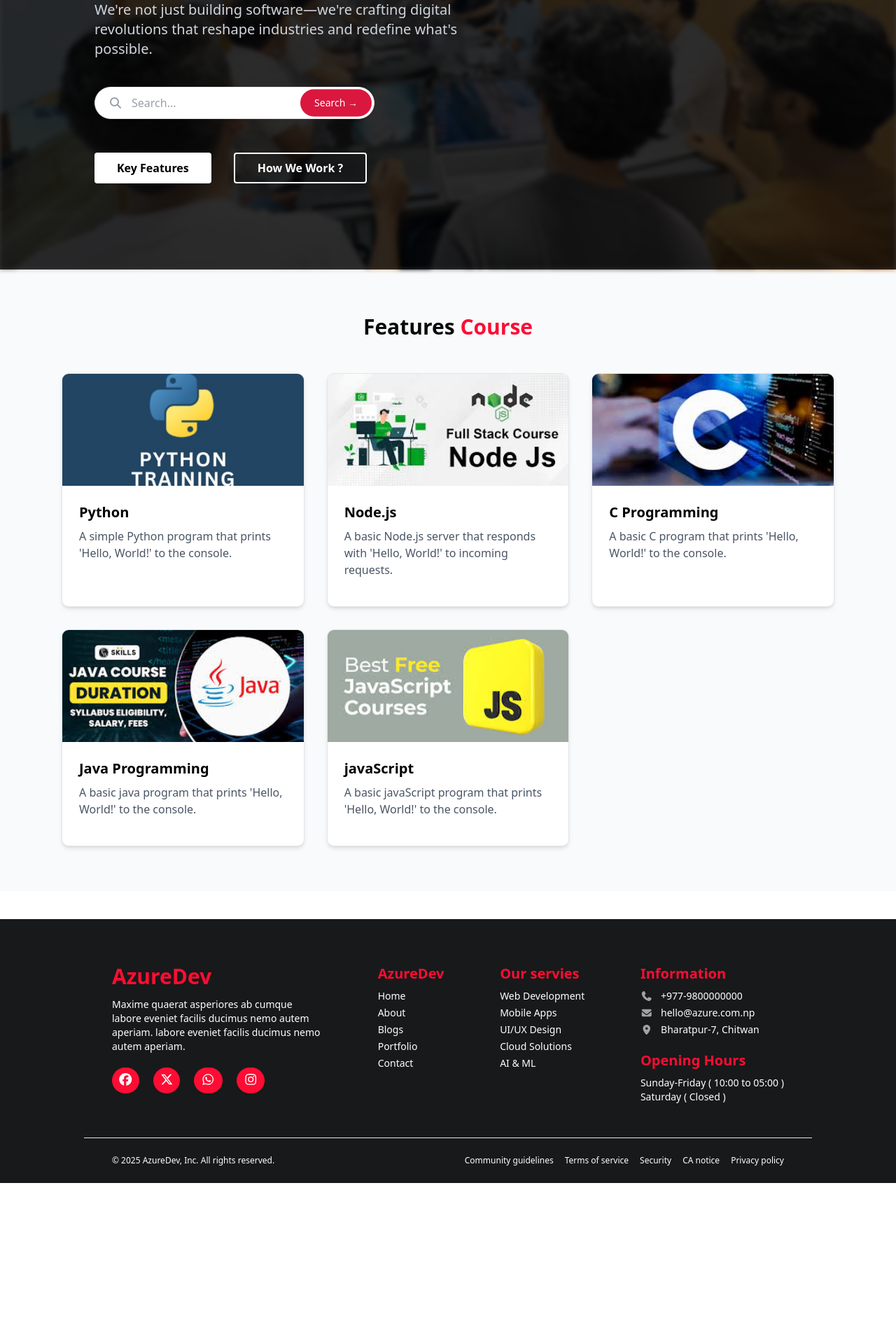
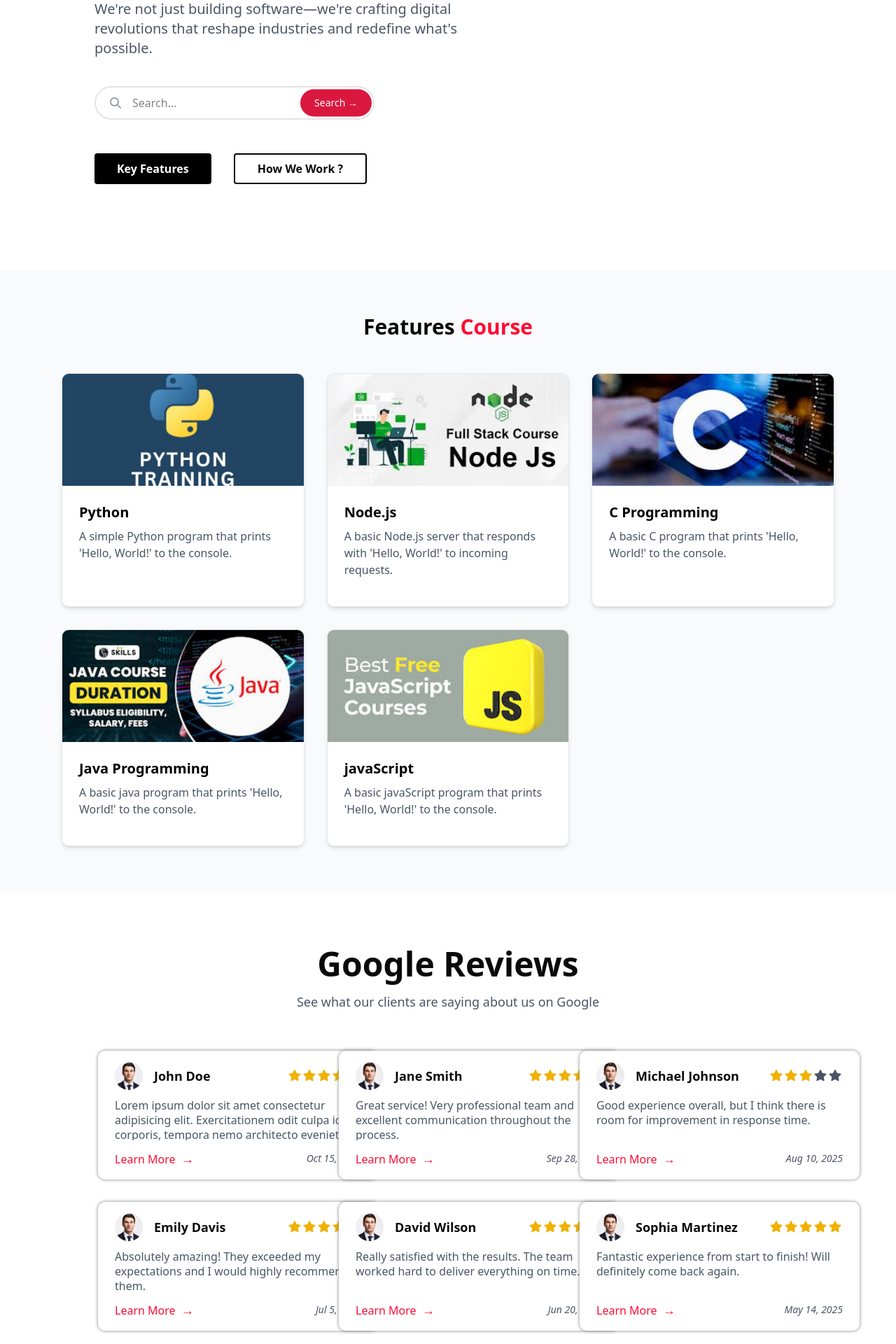
Before and after one commit to Prajon-Adhikari/Azure, a React (Vite) app: page / in a window 1280 px wide. Shown: the part 480-2400 px from the top of the page at 70% size. Before the commit the page ends 2170 px from the top, so only its background shows below. Built offline with nearby package versions, Linux system fonts and the light colour scheme.

Commit message:
adding features section

```diff
--- a/src/pages/Home.jsx
+++ b/src/pages/Home.jsx
@@ -3,25 +3,18 @@
 import { FontAwesomeIcon } from "@fortawesome/react-fontawesome";
 import { faMagnifyingGlass } from "@fortawesome/free-solid-svg-icons";
 import Features from "./Features";
+import Reviews from "./Reviews";
 const Home = () => {
   return (
     <>
       <div className="relative w-full h-[100vh] flex items-center mt-[65px] px-[135px]">
-        <div
-          className="absolute inset-0 bg-cover bg-center "
-          style={{
-            backgroundImage: `url(${azureHeroImage})`,
-            filter: "blur(3px)",
-          }}
-        ></div>
-        <div className="absolute inset-0 bg-black opacity-80"></div>
-        <div className="relative text-white w-[600px]">
+        <div className="relative  w-[600px]">
           <p className="mb-5 font-bold">NEXT GENERATION TECHNOLOGY</p>
           <p className="font-bold text-7xl">
             Revolutionalize The Future of{" "}
             <span className="text-[#fd0d34]">Technology</span>
           </p>
-          <p className="mt-8 text-xl text-gray-300">
+          <p className="mt-8 text-xl text-gray-600">
             We're not just building software—we're crafting digital revolutions
             that reshape industries and redefine what's possible.
           </p>
@@ -33,7 +26,7 @@
             <input
               type="text"
               placeholder="Search..."
-              className="w-full rounded-full border bg-white pl-13 pr-27 py-[10px] text-gray-700 outline-none"
+              className="w-full rounded-full border-2 bg-white pl-13 pr-27 py-[10px] outline-gray-700"
             />
             <button className="absolute right-1 top-1/2 transform -translate-y-1/2 bg-[#da183f] cursor-pointer text-white px-5 pb-[10px] pt-[9px] rounded-full text-sm hover:bg-[#e3586f]">
               Search &rarr;
@@ -41,12 +34,13 @@
 
           </div>
           <div className="mt-12 flex gap-8">
-              <button className="bg-white text-black px-8 py-2 rounded-[4px] font-semibold cursor-pointer hover:shadow-[0px_0px_5px_white]">Key Features</button>
-               <button className="border-2 border-white px-8 py-2 rounded-[4px] font-semibold cursor-pointer hover:shadow-[0px_0px_5px_white]">How We Work ? </button>
+              <button className="bg-black text-white px-8 py-2 rounded-[4px] font-semibold cursor-pointer hover:shadow-[0px_0px_5px_black]">Key Features</button>
+               <button className="border-2 border-black px-8 py-2 rounded-[4px] font-semibold cursor-pointer hover:shadow-[0px_0px_5px_black]">How We Work ? </button>
             </div>
         </div>
       </div>
       <Features/>
+      <Reviews/>
     </>
   );
 };
--- /dev/null
+++ b/src/pages/Reviews.jsx
@@ -0,0 +1,114 @@
+import React from "react";
+import person from "../assets/person1.jpeg";
+import { FontAwesomeIcon } from "@fortawesome/react-fontawesome";
+import { faStar } from "@fortawesome/free-solid-svg-icons";
+
+export default function Reviews() {
+  const reviews = [
+    {
+      name: "John Doe",
+      image: person,
+      rating: 4,
+      review:
+        "Lorem ipsum dolor sit amet consectetur adipisicing elit. Exercitationem odit culpa id corporis, tempora nemo architecto eveniet provident enim minima.",
+      date: "Oct 15, 2025",
+    },
+    {
+      name: "Jane Smith",
+      image: person,
+      rating: 5,
+      review:
+        "Great service! Very professional team and excellent communication throughout the process.",
+      date: "Sep 28, 2025",
+    },
+    {
+      name: "Michael Johnson",
+      image: person,
+      rating: 3,
+      review:
+        "Good experience overall, but I think there is room for improvement in response time.",
+      date: "Aug 10, 2025",
+    },
+    {
+      name: "Emily Davis",
+      image: person,
+      rating: 5,
+      review:
+        "Absolutely amazing! They exceeded my expectations and I would highly recommend them.",
+      date: "Jul 5, 2025",
+    },
+    {
+      name: "David Wilson",
+      image: person,
+      rating: 4,
+      review:
+        "Really satisfied with the results. The team worked hard to deliver everything on time.",
+      date: "Jun 20, 2025",
+    },
+    {
+      name: "Sophia Martinez",
+      image: person,
+      rating: 5,
+      review:
+        "Fantastic experience from start to finish! Will definitely come back again.",
+      date: "May 14, 2025",
+    },
+  ];
+
+  return (
+    <div className="px-[140px] py-20">
+      <h2 className="text-center font-semibold text-5xl">Google Reviews</h2>
+      <p className="text-gray-600 text-lg text-center py-4">
+        See what our clients are saying about us on Google
+      </p>
+      <div className="mt-10 grid grid-cols-1 md:grid-cols-2 lg:grid-cols-3 gap-8">
+        {reviews.map((review, index) => (
+          <div
+            key={index}
+            className="w-[400px] shadow-[0px_0px_5px_gray] rounded-lg px-6 py-4 bg-white"
+          >
+            <div className="flex justify-between items-center ">
+              <div className="flex items-center gap-4">
+                <img
+                  src={review.image}
+                  alt={review.name}
+                  className="w-10 h-10 object-cover rounded-full"
+                />
+                <p className="font-bold text-lg">{review.name}</p>
+              </div>
+              <div className="text-gray-600">
+                {[...Array(5)].map((_, i) => (
+                  <FontAwesomeIcon
+                    key={i}
+                    icon={faStar}
+                    className={`pr-[1px] ${
+                      i < review.rating ? "text-yellow-500" : ""
+                    }`}
+                  />
+                ))}
+              </div>
+            </div>
+            <p
+              className="text-gray-600 pt-3 overflow-hidden"
+              style={{
+                display: "-webkit-box",
+                WebkitLineClamp: 3,
+                WebkitBoxOrient: "vertical",
+                lineHeight: "1.3rem",
+                height: "4.5rem",
+              }}
+            >
+              {review.review}
+            </p>
+            <div className="pt-3 flex justify-between items-center">
+              <button className="text-[#fd0d34]">
+                Learn More <span className="pl-1 text-lg">&rarr;</span>
+              </button>
+              <div className="text-gray-600 text-sm italic">{review.date}</div>
+            </div>
+          </div>
+        ))}
+      </div>
+    </div>
+  );
+}
```
